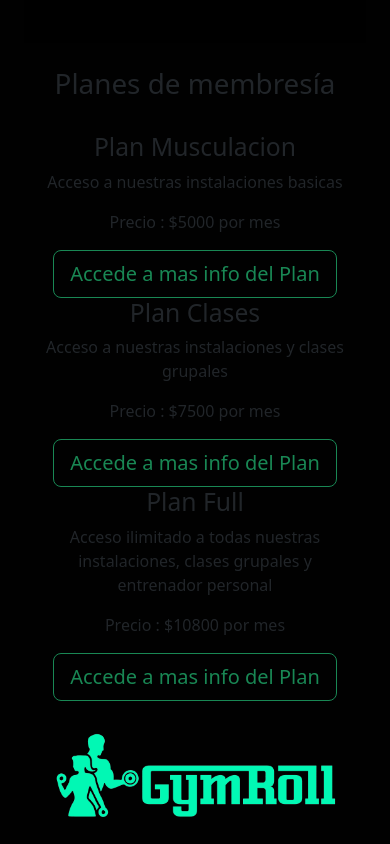
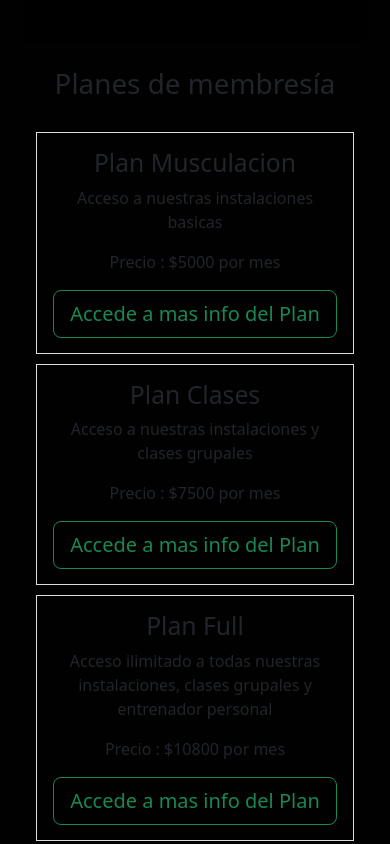
Before and after one commit to SantiagoSerodino/GymRollCode-front, a React (Vite) app: page / in a window 390 px wide. Shown: the part 2700-3544 px from the top of the page. Built offline with nearby package versions, Linux system fonts and the light colour scheme; no server answers.

Commit message:
se agrego las paginas de los planes de gym

```diff
--- a/src/App.jsx
+++ b/src/App.jsx
@@ -6,6 +6,9 @@ import Footer from './components/footer/Footer';
 import './App.css';
 import Navbar from './Components/generals/Navbar/Navbar';
 import About from './pages/About/About';
+import PlanMusculacion from './Components/generals/PlanCard/Planes/PlanMusculacion';
+import PlanClases from './Components/generals/PlanCard/Planes/PlanClases';
+import PlanFull from './Components/generals/PlanCard/Planes/PlanFull';
 
 function App() {
   return (
@@ -17,6 +20,10 @@ function App() {
           <Route path='/register' element={<Register/>} />
           <Route path='/error' element={<ErrorScreen/>} />
           <Route path='/about' element={<About/>} />
+          <Route path='/musculacion' element={<PlanMusculacion/>} />
+          <Route path='/clases' element={<PlanClases/>} />
+          <Route path='/full' element={<PlanFull/>} />
+
       </Routes>
       <Footer/>
       </BrowserRouter>
--- a/src/Components/generals/PlanCard/ButtonPlan.jsx
+++ /dev/null
@@ -1,10 +0,0 @@
-import React from 'react'
-
-const ButtonPlan = ({contenText, isAuthenticated, onClick}) => {
-
-  return (
-    <button type='submit' className='btn-plan btn btn-outline-success btn-lg'>{contenText}</button>
-  )
-}
-
-export default ButtonPlan;
--- a/src/Components/generals/PlanCard/PlanCard.jsx
+++ b/src/Components/generals/PlanCard/PlanCard.jsx
@@ -1,52 +1,44 @@
 import React from 'react';
-import { useState } from 'react';
-// import { useHistory } from 'react-router-dom';
-import ButtonPlan from './ButtonPlan';
+import PlanMusculacion from '../PlanCard/Planes/PlanMusculacion';
+import PlanClases from '../PlanCard/Planes/PlanClases';
+import PlanFull from '../PlanCard/Planes/PlanFull';
+import '../PlanCard/StylePlanCard.css'
 
 
 
 const PlanCard = () => {
-  const [isAuthenticated, setIsAuthenticated] = useState(false);
-  // const page = useHistory();
 
-  const handleButtonClick = () => {
-    // if (isAuthenticated) {
-    //   history.push('/login')
-    // } else {
-    //   setIsAuthenticated(true);
-    //   history.push('/')
-    // }
-  }
 
   return (
     <div className='plan-card container'>
-      <h1 className=' py-4'>
-        Planes de membresía
-      </h1>
+    <h1 className=' py-4'>Planes de membresía</h1>
     <div className='row'>
       <section className='col-12 col-md-5 col-lg-4 mb-4'>
-
-
         <div className='planes'>
           <div className='plan-musculacion'>
             <h2>Plan Musculacion</h2>
             <p>Acceso a nuestras instalaciones basicas</p>
             <p>Precio : ${5000} por mes </p>
-        <ButtonPlan onClick={handleButtonClick} isAuthenticated={isAuthenticated} contenText='Accede a mas info del Plan' />
+
+            <a className='btn-plan btn btn-outline-success btn-lg' href='/musculacion'  >Accede a mas info del Plan
+            </a>
+
           </div>
 
           <div className='plan-clases'>
             <h2>Plan Clases</h2>
             <p>Acceso a nuestras instalaciones y clases grupales</p>
             <p>Precio : ${7500} por mes </p>
-        <ButtonPlan onClick={handleButtonClick} isAuthenticated={isAuthenticated} contenText='Accede a mas info del Plan' />
+            <a className='btn-plan btn btn-outline-success btn-lg' href='/clases'  >Accede a mas info del Plan
+            </a>
           </div>
 
           <div className='plan-full'>
             <h2>Plan Full</h2>
             <p>Acceso ilimitado a todas nuestras instalaciones, clases grupales y entrenador personal</p>
             <p>Precio : ${10800} por mes </p>
-        <ButtonPlan onClick={handleButtonClick} isAuthenticated={isAuthenticated} contenText='Accede a mas info del Plan' />
+            <a className='btn-plan btn btn-outline-success btn-lg' href='/full'>Accede a mas info del Plan
+            </a>
           </div>
         </div>
       </section>
--- a/src/Components/generals/PlanCard/Planes/PlanClases.jsx
+++ b/src/Components/generals/PlanCard/Planes/PlanClases.jsx
@@ -1,13 +1,9 @@
 import React from 'react';
-import Navbar from './Components/generals/Navbar/Navbar';
-import Clima from '../Components/Clima/Clima';
-import Footer from './components/footer/Footer';
 
 
 const PlanClases = () => {
   return (
     <>
-      <Navbar />
       <div className='container-fluid'>
         <div className='container'>
           <div className='row justify-content-center'>
@@ -26,9 +22,6 @@ const PlanClases = () => {
           </div>
         </div>
       </div>
-
-      <Clima />
-      <Footer />
     </>
       )
     }
--- a/src/Components/generals/PlanCard/Planes/PlanFull.jsx
+++ b/src/Components/generals/PlanCard/Planes/PlanFull.jsx
@@ -1,12 +1,9 @@
 import React from 'react';
-import Navbar from './Components/generals/Navbar/Navbar';
-import Clima from '../Components/Clima/Clima';
-import Footer from './components/footer/Footer';
+
 
 const PlanFull = () => {
   return (
     <>
-      <Navbar />
       <div className='container-fluid'>
         <div className='container'>
           <div className='row justify-content-center'>
@@ -19,16 +16,12 @@ const PlanFull = () => {
                   Sumérgete en una experiencia completa de fitness con nuestro plan full. Accede ilimitadamente a nuestras clases de gimnasio y disfruta de una variedad de disciplinas, desde cardio hasta entrenamiento de fuerza. Alcanza tus objetivos con la diversidad de opciones que ofrecemos, guiado por instructores expertos.
                   </p>
                   <h2>Precio: $10800. mensual</h2>
-                  <button className="btn btn-full btn-primary ">Registrate!</button>
                 </div>
               </div>
             </div>
           </div>
         </div>
       </div>
-
-      <Clima />
-      <Footer />
     </>
       )
     }
--- a/src/Components/generals/PlanCard/Planes/PlanMusculacion.jsx
+++ b/src/Components/generals/PlanCard/Planes/PlanMusculacion.jsx
@@ -1,12 +1,9 @@
 import React from 'react';
-import Navbar from './Components/generals/Navbar/Navbar';
-import Clima from '../Components/Clima/Clima';
-import Footer from './components/footer/Footer';
+
 
 const PlanMusculacion = () => {
   return (
 <>
-  <Navbar />
   <div className='container-fluid'>
     <div className='container'>
       <div className='row justify-content-center'>
@@ -19,16 +16,12 @@ const PlanMusculacion = () => {
               Transforma tu cuerpo con nuestro plan básico de gimnasio. Incluye acceso limitado a nuestras instalaciones, rutinas de entrenamiento basicas y asesoramiento profesional. Descubre una nueva versión de ti mismo con nosotros.
               </p>
               <h2>Precio: $5000. mensual</h2>
-              <button className="btn btn-musc btn-primary">Registrate!</button>
             </div>
           </div>
         </div>
       </div>
     </div>
   </div>
-
-  <Clima />
-  <Footer />
 </>
   )
 }
--- a/src/Components/generals/PlanCard/PlanCard.css
+++ b/src/Components/generals/PlanCard/Planes/StylePlanMusculacion.css
@@ -1,4 +1,4 @@
-:root {
+:root{
   --color-1: #FFFFFF;
   --color-2: #010101;
   --color-3: #343232;
@@ -25,19 +25,3 @@
   --color-5-más-oscuro: #00F0A0;
   --color-5-más-claro: #02F8C4;
 }
-
-.plan-card {
-  background-color: var(--color-2-más-oscuro)
-}
-
-.plan-card h1 {
-  color: var(--color-5);
-}
-
-.plan-musculacion {
-  color: var(--color-5-más-oscuro)
-}
-
-.plan-clases {
-  color: var(--color-5-más-oscuro)
-}
--- /dev/null
+++ b/src/Components/generals/PlanCard/StylePlanCard.css
@@ -0,0 +1,82 @@
+:root {
+  --color-1: #FFFFFF;
+  --color-2: #010101;
+  --color-3: #343232;
+  --color-4: #5D5D5E;
+  --color-5: #01F8B4;
+
+  --color-1: #FFFFFF;
+  --color-1-más-oscuro: #F0F0F0;
+  --color-1-más-claro: #FFFAFA;
+
+  --color-2: #010101;
+  --color-2-más-oscuro: #000000;
+  --color-2-más-claro: #020202;
+
+  --color-3: #343232;
+  --color-3-más-oscuro: #2A2929;
+  --color-3-más-claro: #3A3939;
+
+  --color-4: #5D5D5E;
+  --color-4-más-oscuro: #535252;
+  --color-4-más-claro: #626262;
+
+  --color-5: #01F8B4;
+  --color-5-más-oscuro: #00F0A0;
+  --color-5-más-claro: #02F8C4;
+}
+
+.planes {
+  display: flex;
+  justify-content: space-between;
+  flex-wrap: wrap;
+}
+
+.plan-musculacion {
+  flex: 1 140px;
+  width: 100%;
+  box-sizing: border-box;
+  padding: 15px;
+  border: 1px solid #ddd;
+  margin-bottom: 20px;
+}
+
+.plan-clases{
+  flex: 1 140px;
+  width: 100%;
+  box-sizing: border-box;
+  padding: 15px;
+  border: 1px solid #ddd;
+  margin-bottom: 20px;
+}
+
+.plan-full {
+  flex: 1 140px;
+  width: 100%;
+  box-sizing: border-box;
+  padding: 15px;
+  border: 1px solid #ddd;
+  margin-bottom: 20px;
+}
+
+@media (max-width: 768px) {
+  .planes {
+    flex-direction: column;
+  }
+
+  .plan-musculacion {
+    margin-right: 0;
+    margin-bottom: 10px;
+  }
+
+
+  .plan-clases {
+    margin-right: 0;
+    margin-bottom: 10px;
+  }
+
+  .plan-full {
+    margin-right: 0;
+    margin-bottom: 10px;
+  }
+}
```
Lines whose indentation alone changed are shown as unchanged.
